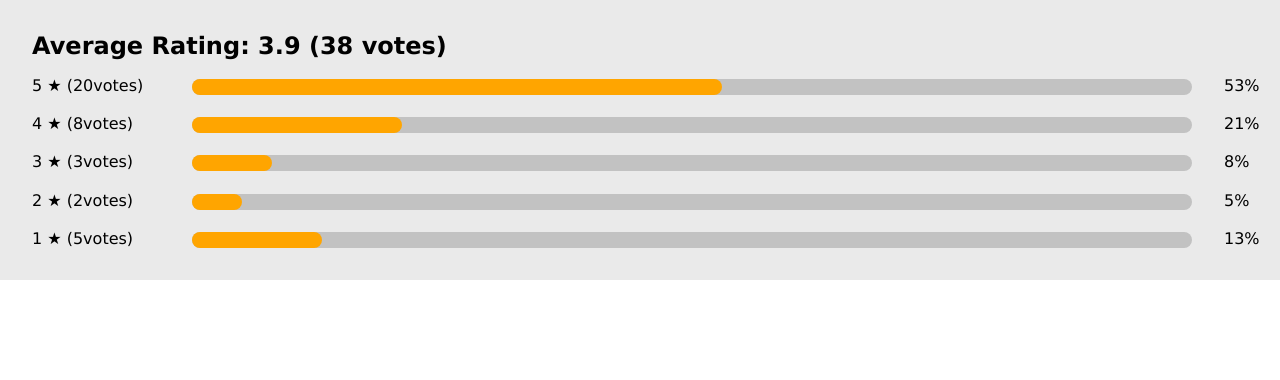
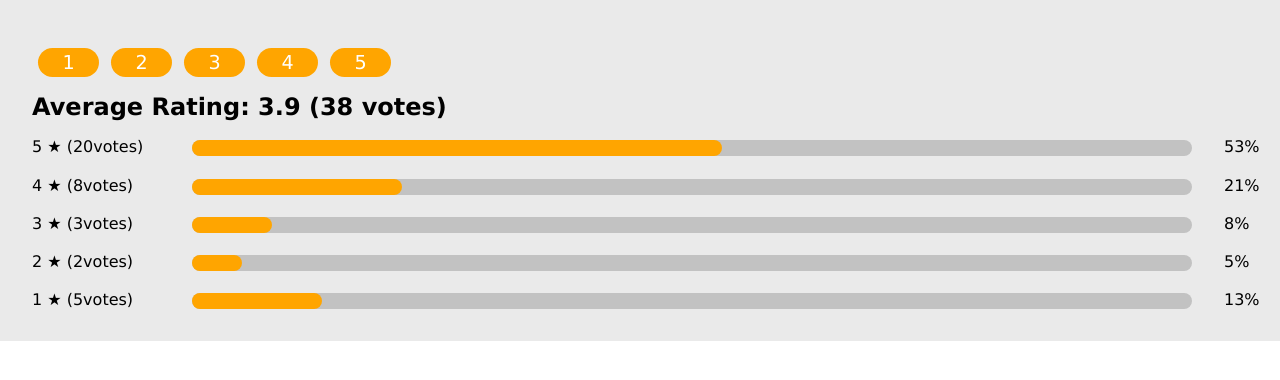
Before and after one commit to Sag1Roz/Rating-star, a plain HTML site: page index.html in a window 1280 px wide. Drawn offline with Linux system fonts and the light colour scheme.

Commit message:
version two

```diff
--- a/app.js
+++ b/app.js
@@ -2,6 +2,7 @@ import { reviews } from "./reviews.js";
 
 const titleDisplay = document.querySelector("#avgDisplay");
 const contactDisplay = document.querySelector("#barsDisplay");
+const buttonDisplay = document.querySelector("#buttonDisplay");
 
 const allRate = reviews.map((rate) => rate.rate);
 
@@ -13,19 +14,49 @@ const avgRate = Math.round((totalRate / reviews.length) * 10) / 10;
 
 titleDisplay.textContent = `Average Rating: ${avgRate} (${reviews.length} votes)`;
 
-for (let i = 5; i > 0; i--) {
-  const divElement = document.createElement("div");
-  divElement.classList.add("single-bar");
+renderToHtml(reviews);
 
-  const voteNumber = allRate.filter((rate) => rate === i);
-  const percentage = Math.round((voteNumber.length / reviews.length) * 100);
+for (let i = 1; i <= 5; i++) {
+  const buttonElement = document.createElement("button");
+  buttonElement.textContent = i;
+  buttonDisplay.appendChild(buttonElement);
+  buttonElement.addEventListener("click", () => {
+    reviews.push({ name: "sagi", rate: parseInt(buttonElement.textContent) });
 
-  divElement.innerHTML = `
+    calculates(reviews);
+  });
+}
+
+function calculates(reviews) {
+  const allRate = reviews.map((rate) => rate.rate);
+
+  const totalRate = allRate.reduce((total, review) => {
+    return (total += review);
+  });
+
+  const avgRate = Math.round((totalRate / reviews.length) * 10) / 10;
+
+  titleDisplay.textContent = `Average Rating: ${avgRate} (${reviews.length} votes)`;
+  contactDisplay.innerHTML = "";
+  renderToHtml(reviews);
+}
+
+function renderToHtml(reviews) {
+  const allNumber = reviews.map((rate) => rate.rate);
+
+  for (let i = 5; i > 0; i--) {
+    const divElement = document.createElement("div");
+    divElement.classList.add("single-bar");
+    const voteNumber = allNumber.filter((rate) => rate === i);
+    const percentage = Math.round((voteNumber.length / reviews.length) * 100);
+
+    divElement.innerHTML = `
   <div class="vote-count">${i} &#x2605; (${voteNumber.length}votes)</div>
           <div class="bar">
             <div class="cover-bar" style="width: ${percentage}%"></div>
           </div>
           <div class="percentage">${percentage}%</div>
   `;
-  contactDisplay.appendChild(divElement);
+    contactDisplay.appendChild(divElement);
+  }
 }
--- a/index.html
+++ b/index.html
@@ -9,8 +9,8 @@
   </head>
   <body>
     <main>
+      <div class="buttons" id="buttonDisplay"></div>
       <h2 id="avgDisplay"></h2>
-
       <div class="all-bars" id="barsDisplay"></div>
     </main>
   </body>
--- a/style.css
+++ b/style.css
@@ -15,6 +15,23 @@ main {
   display: flex;
   flex-direction: column;
   gap: 1.2rem;
+}
+
+.buttons button {
+  border: none;
+  background-color: orange;
+  color: white;
+  border-radius: 2rem;
+  font-size: 1.2rem;
+  padding: 0.2rem 1.5rem;
+  margin: 1rem 0.4rem;
+  cursor: pointer;
+  transition: all 300ms;
+}
+
+.buttons button:hover {
+  background-color: white;
+  color: orange;
 }
 
 .single-bar {
```
